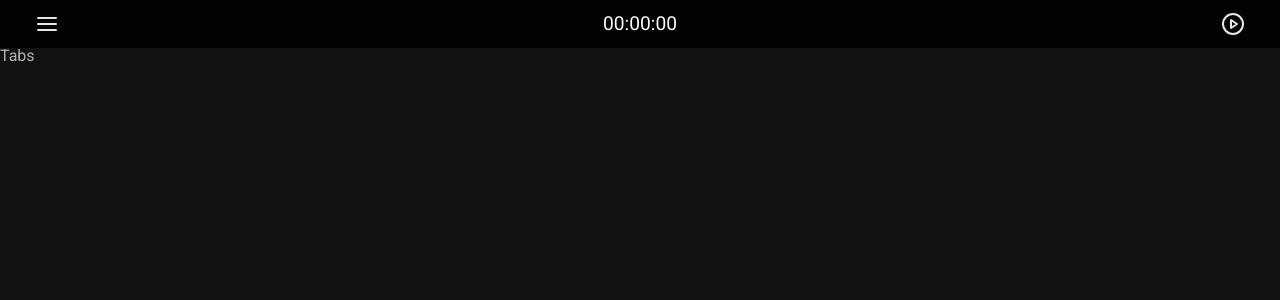
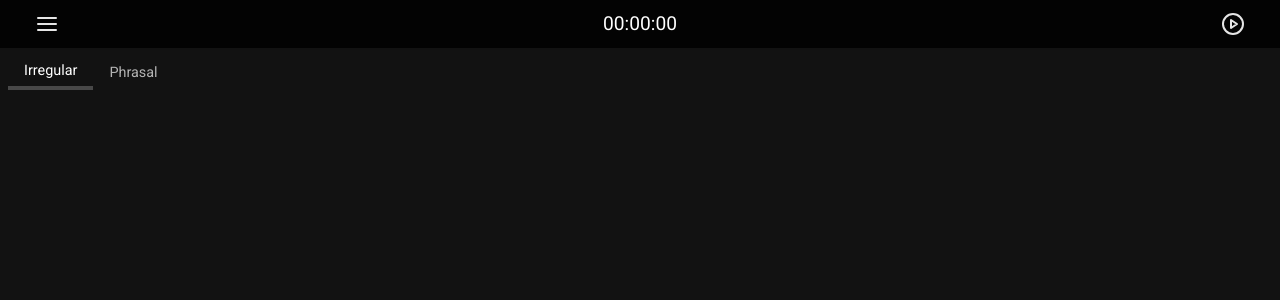
Before and after one commit to daminort/verbs, a React (Create React App) app: page / in a window 1280 px wide. Shown: the top 300 px of the page. Built offline with nearby package versions, Linux system fonts and the light colour scheme.

Commit message:
Started Tabs

```diff
--- /dev/null
+++ b/src/containers/Tabs/Tabs.style.ts
@@ -0,0 +1,29 @@
+import styled from 'styled-components';
+
+import { THEME } from '../../assets/constants/theme';
+
+const { bg, text, size } = THEME;
+
+export const Wrapper = styled.div`
+  display: flex;
+  justify-content: space-between;
+  align-items: center;
+  padding: 0.5rem;
+  color: ${text.main};
+  font-size: ${size.mini};
+
+  .left {
+    display: flex;
+    align-items: center;
+
+    .tab {
+      padding: 0.5rem 1rem;
+
+      &.active {
+        color: ${text.accent};
+        font-weight: 500;
+        border-bottom: 4px solid ${bg.secondaryAccent};
+      }
+    }
+  }
+`;
--- a/src/containers/Tabs/Tabs.tsx
+++ b/src/containers/Tabs/Tabs.tsx
@@ -1,11 +1,19 @@
 import React from 'react';
+
+import { Wrapper } from './Tabs.style';
 
 const Tabs = () => {
 
   return (
-    <div>
-      Tabs
-    </div>
+    <Wrapper>
+      <div className="left">
+        <div className="tab active">Irregular</div>
+        <div className="tab">Phrasal</div>
+      </div>
+      <div className="right">
+
+      </div>
+    </Wrapper>
   );
 };
 
```
Also changed, not shown: 1 other file (tests, documents, lock files or other folders).
